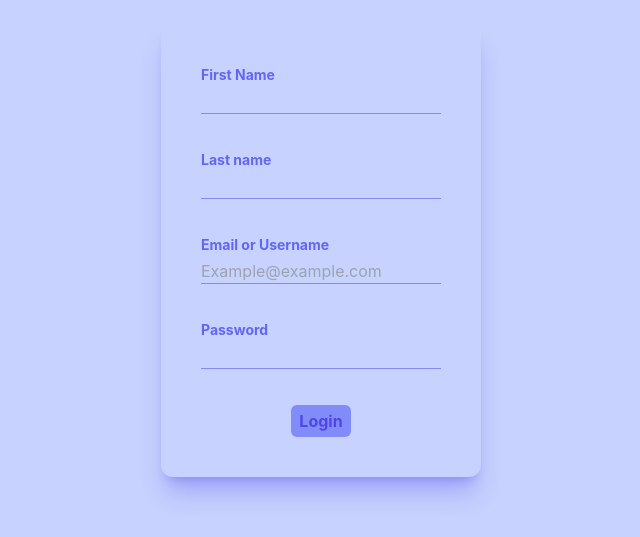
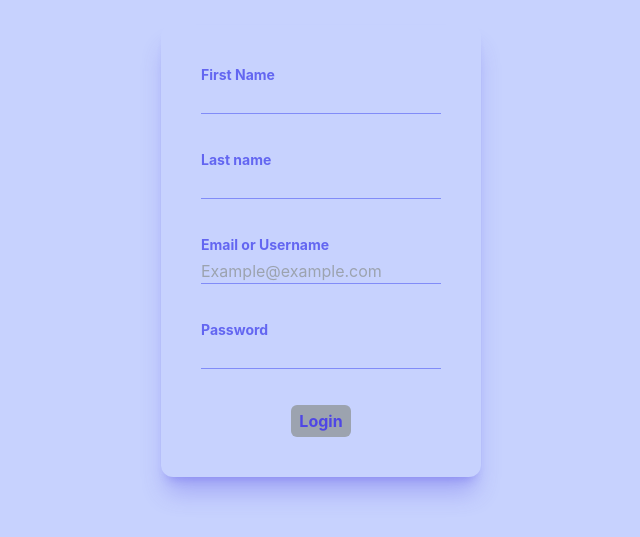
Before and after one commit to JavierYami/playground, a React (Create React App) app: page / in a window 1280 px wide. Shown: the part 149-686 px from the top of the page, without its empty margins (319-959 px from the left). Built offline with nearby package versions, Linux system fonts and the light colour scheme.

Commit message:
Botón listo

```diff
--- a/src/Components/ButtonComponent.jsx
+++ b/src/Components/ButtonComponent.jsx
@@ -1,10 +1,10 @@
 
 
-const ButtonComponent = ({clickAction, buttonValue, buttonType}) => {
+const ButtonComponent = ({clickAction, buttonValue, buttonType, disabled}) => {
 
     return (
         <div className="text-center">
-            <button className="rounded-md bg-indigo-400 px-2 py-1 transition hover:bg-indigo-500 font-bold text-indigo-600" onClick={clickAction} type={buttonType} >{buttonValue}</button>
+            <button className="rounded-md bg-indigo-400 px-2 py-1 transition hover:bg-indigo-500 font-bold text-indigo-600 disabled:bg-gray-400 text-gray-500" onClick={clickAction} type={buttonType} disabled={disabled}>{buttonValue}</button>
         </div>
     )
 
--- a/src/Components/LoginForm.jsx
+++ b/src/Components/LoginForm.jsx
@@ -1,10 +1,13 @@
-import { useState } from "react";
+import { useEffect, useState } from "react";
 import ButtonComponent from "./ButtonComponent";
 import InputComponent from "./InputComponent";
 import { validation } from "../Utils/Validation";
 
 
 const LoginForm = () => {
+
+
+    const [isDisabled, setIsDisabled] = useState(true);
 
     const [userInfo, setUserInfo] = useState({
         first_name: '',
@@ -29,14 +32,18 @@ const LoginForm = () => {
             [name] : value,
         })
 
-        setErrors(validation({...userInfo, [name]:value}));
-        console.log(errors)
+        setErrors(validation({...userInfo,[name]:value}));
+
     };
 
     const handleSubmit = (event) => {
         event.preventDefault();
     };
 
+    useEffect(()=>{
+        if(!Object.keys(errors).length>0) setIsDisabled(false);
+        else setIsDisabled(true);
+    },[errors])
 
     return (
 
@@ -45,7 +52,7 @@ const LoginForm = () => {
             <InputComponent labelValue={"Last name"} onChange={handleOnChange} name={"last_name"} value={userInfo.last_name} errorMessage={errors.last_name}/>
             <InputComponent placeHolder={"Example@example.com"} labelValue={"Email or Username"} onChange={handleOnChange} inputType={"email"} name={"email"} value={userInfo.email} errorMessage={errors.email}/>
             <InputComponent inputType={"password"} labelValue={"Password"} onChange={handleOnChange} name={"password"} value={userInfo.password} errorMessage={errors.password}/>
-            <ButtonComponent buttonValue={"Login"} buttonType={"submit"}/>
+            <ButtonComponent buttonValue={"Login"} buttonType={"submit"} disabled={isDisabled}/>
         </form>
 
     )
```
